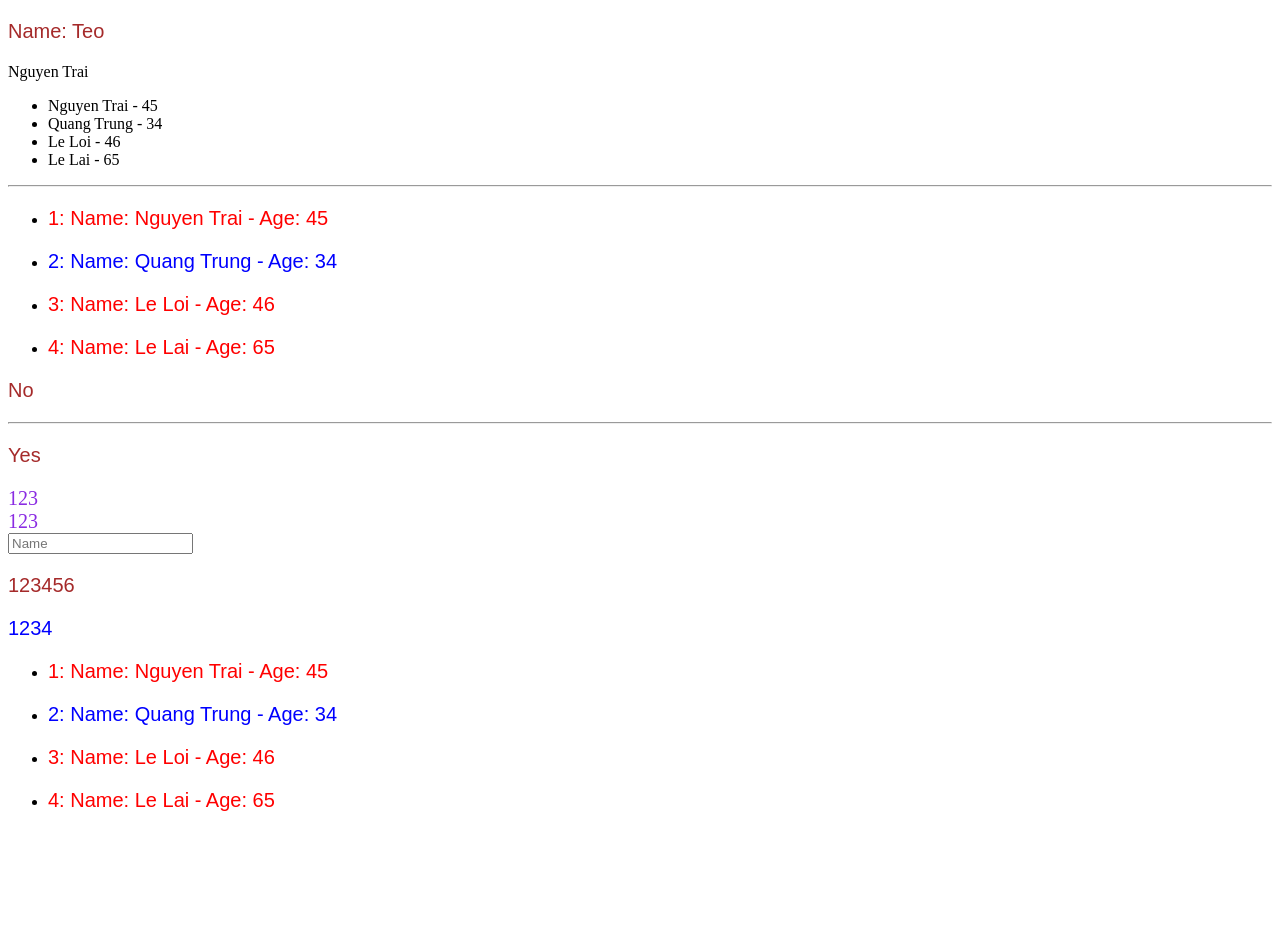
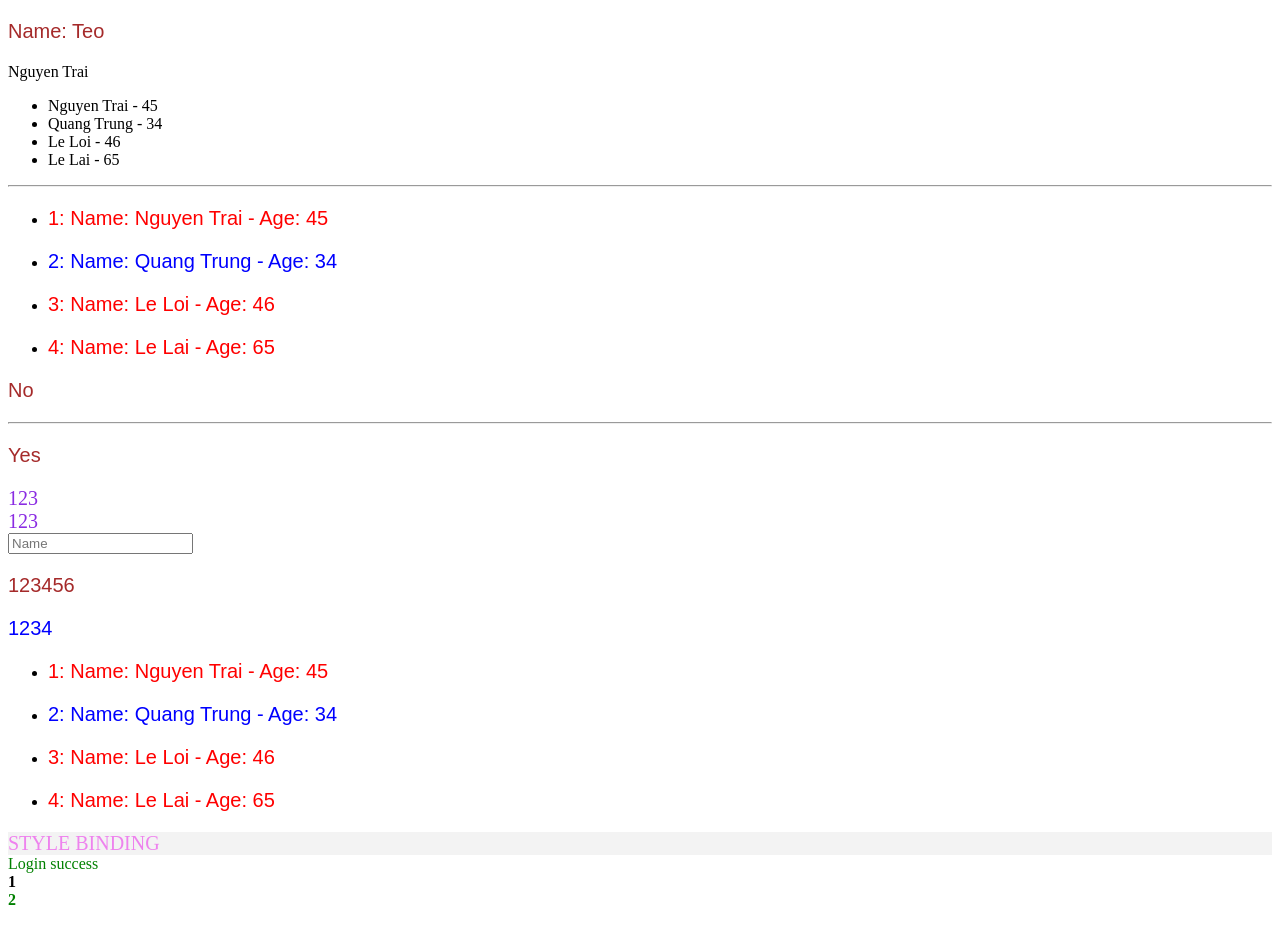
Before and after one commit to huongbee/angular1602, an Angular app: page / in a window 1280 px wide. Shown: the top 944 px of the page. Built offline with nearby package versions, Linux system fonts and the light colour scheme.

Commit message:
style binding

```diff
--- a/src/app/hero/hero.component.css
+++ b/src/app/hero/hero.component.css
@@ -7,3 +7,9 @@ p{
     font-size: 20px;
     color: blueviolet
 }
+.text-success{
+    color: green
+}
+.text-bold{
+    font-weight: bold
+}
--- a/src/app/hero/hero.component.html
+++ b/src/app/hero/hero.component.html
@@ -54,6 +54,16 @@
   </li>
 </ul>
 
+<div [ngStyle]="myStyle">
+  Style binding
+</div>
+<div [ngClass]="successClass">
+  Login success
+</div>
+<div [ngClass]="myClass">1</div>
+<div class="text-success text-bold">2</div>
+
+
 <br>
 <br>
 <br>
--- a/src/app/hero/hero.component.ts
+++ b/src/app/hero/hero.component.ts
@@ -18,6 +18,21 @@ export class HeroComponent implements OnInit {
 
   colorRed = '2312';
 
+  myStyle = {
+    color: 'violet',
+    'font-size': '20px',
+    textTransform : 'uppercase',
+    backgroundColor : '#f3f3f3'
+  };
+
+  successClass = 'text-success';
+
+  isError = true;
+  myClass = {
+    'text-success': !this.isError,
+    'text-bold': true
+  };
+
   constructor() { }
 
   ngOnInit() {
```
